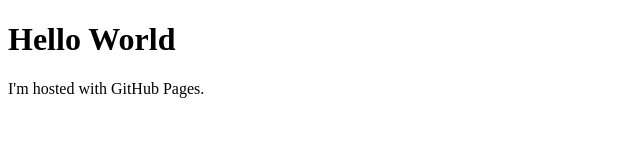
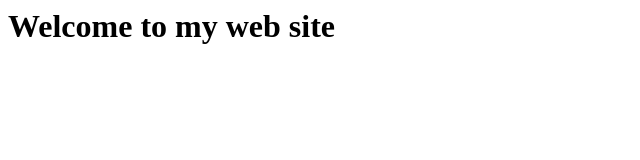
Before and after one commit to Duck-Pirates/Duck-Pirates.github.io, a plain HTML site: page index.html in a window 1280 px wide. Shown: the whole page, without its empty margins (0-640 px from the left). Drawn offline with Linux system fonts and the light colour scheme.

Commit message:
Updated Text

```diff
--- a/index.html
+++ b/index.html
@@ -1,7 +1 @@
-<!DOCTYPE html>
-<html>
-<body>
-<h1>Hello World</h1>
-<p>I'm hosted with GitHub Pages.</p>
-</body>
-</html>
+<h1>Welcome to my web site</h1>
```
